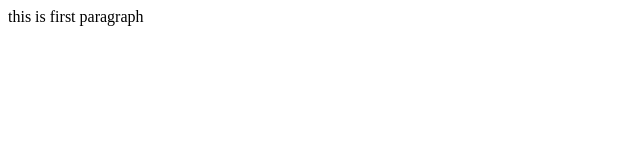
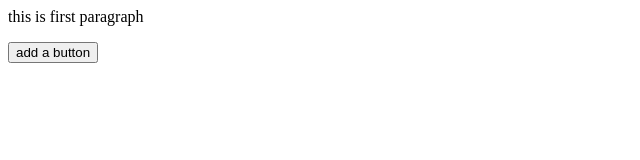
Before and after one commit to faryal-art/genai-week3, a plain HTML site: page index.html in a window 1280 px wide. Shown: the whole page, without its empty margins (0-640 px from the left). Drawn offline with Linux system fonts and the light colour scheme.

Commit message:
add new button

```diff
--- a/index.html
+++ b/index.html
@@ -1 +1,2 @@
 <p> this is first paragraph</p>
+<button> add a button</button>
```
